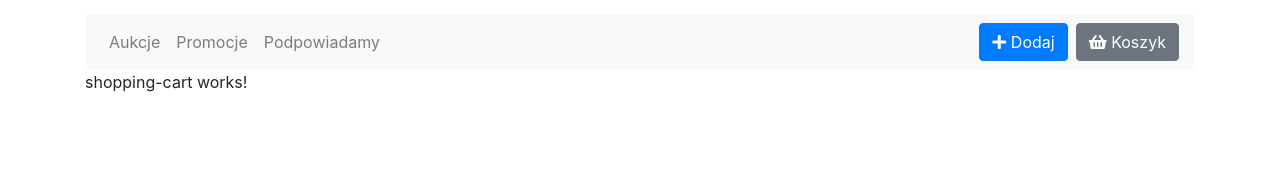
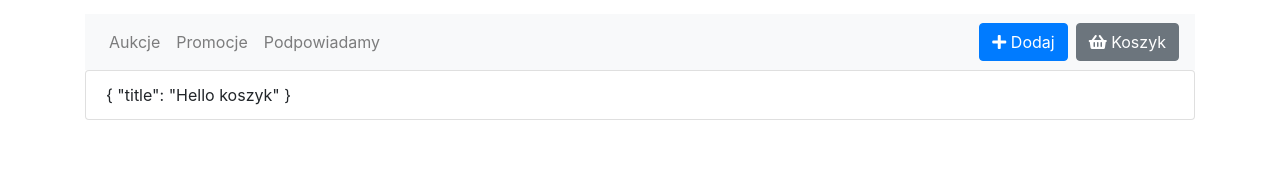
Before and after one commit to Jacob273/JG.TechLearning.Angular.AuctionApp, an Angular app in the folder jakubgmur-auction-portal/: page /shopping-cart in a window 1280 px wide. Shown: the part 202-372 px from the top of the page. Built offline with nearby package versions, Linux system fonts and the light colour scheme.

Commit message:
made binding in shopping-cart-component

```diff
--- a/jakubgmur-auction-portal/src/app/auction/shopping-cart/shopping-cart.component.html
+++ b/jakubgmur-auction-portal/src/app/auction/shopping-cart/shopping-cart.component.html
@@ -1 +1,5 @@
-<p>shopping-cart works!</p>
+<section>
+    <ul class="list-group" *ngFor="let item of cartItems">
+        <li class="list-group-item"> {{ item | json }} </li>
+    </ul>
+</section>
--- a/jakubgmur-auction-portal/src/app/auction/shopping-cart/shopping-cart.component.ts
+++ b/jakubgmur-auction-portal/src/app/auction/shopping-cart/shopping-cart.component.ts
@@ -1,4 +1,6 @@
 import { Component, OnInit } from '@angular/core';
+import { CartService } from './../cart.service';
+import { AuctionItem } from './../auction-item';
 
 @Component({
   selector: 'app-shopping-cart',
@@ -7,9 +9,23 @@ import { Component, OnInit } from '@angular/core';
 })
 export class ShoppingCartComponent implements OnInit {
 
-  constructor() { }
+
+  cartItems: AuctionItem[];
+  cartService: CartService;
+
+  constructor(cartService: CartService) {
+    this.cartService = cartService;
+  }
 
   ngOnInit(): void {
+    this.cartService.getItems()
+      .subscribe((auctions: AuctionItem[]) => {
+        this.cartItems = auctions;
+      }, (error: Error) => {
+        console.log('Jest Blad');
+      }, () => {
+        console.log('Jest Ok.');
+      });
   }
 
 }
```
